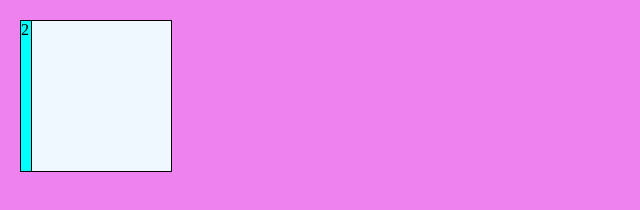
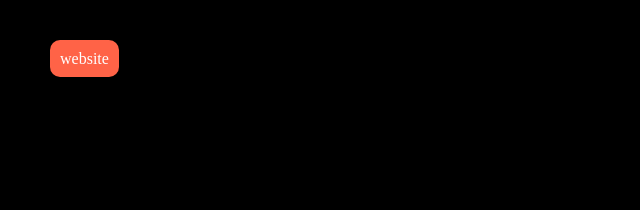
Before and after one commit to yungsuKo/kokoa-clone, a plain HTML site: page home.html in a window 1280 px wide. Shown: the top 210 px of the page, without its empty margins (0-640 px from the left). Drawn offline with Linux system fonts and the light colour scheme.

Commit message:
transition

```diff
--- a/home.html
+++ b/home.html
@@ -13,28 +13,26 @@
     <style>
       body {
         height: 5000px;
-        margin: 20px;
-        background-color: violet;
+        margin: 50px;
+        background-color: black;
       }
-      div {
-        /* display: inline-block; */
-        /* margin: 10px; */
-        width: 150px;
-        height: 150px;
-        background-color: aliceblue;
-
-        border: 1px solid black;
+      a {
+        color: white;
+        background-color: tomato;
+        text-decoration: none;
+        padding: 10px;
+        border-radius: 10px;
+        transition: all 1s;
       }
-      #different {
-        top: 20px;
-        position: fixed;
-        width: 10px;
-        background-color: aqua;
+      a:hover {
+        border-radius: 50px;
+        color: tomato;
+        background-color: wheat;
+        font-size: 30px;
       }
     </style>
   </head>
   <body>
-    <div>1</div>
-    <div id="different">2</div>
+    <a href="#">website</a>
   </body>
 </html>
```
